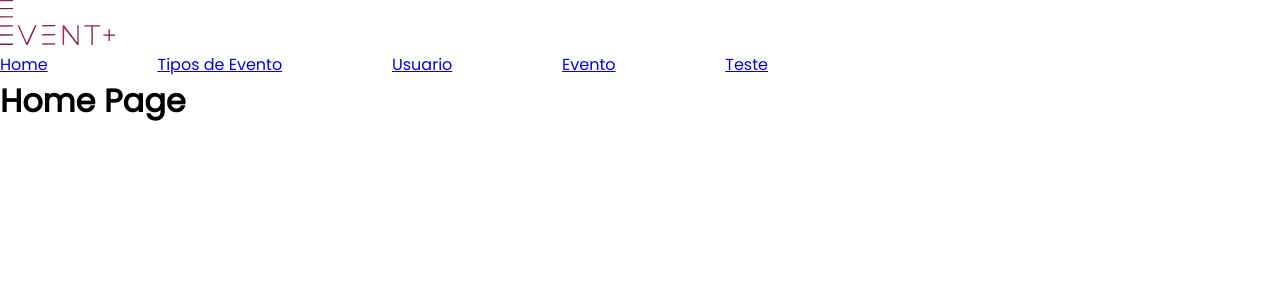
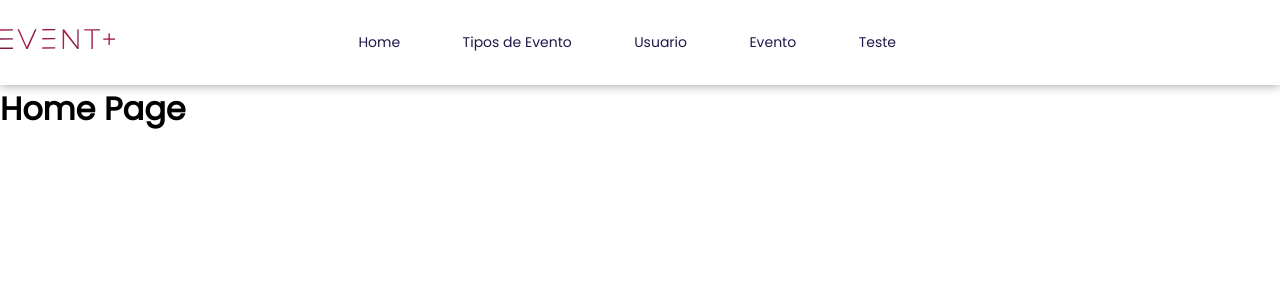
Before and after one commit to gabrielvictor0/react, a React (Create React App) app in the folder eventplus/: page / in a window 1280 px wide. Shown: the top 300 px of the page. Built offline with nearby package versions, Linux system fonts and the light colour scheme.

Commit message:
nav, menu lateral, header

```diff
--- a/eventplus/src/components/Header/Header.css
+++ b/eventplus/src/components/Header/Header.css
@@ -0,0 +1,31 @@
+.headerpage {
+    height: 55px;
+    padding: 20px 0 ;
+    box-shadow: 0 0 10px rgba(0, 0, 0, .4);
+    /* background-color: red; */
+}
+
+.header-flex {
+    display: flex;
+    justify-content: space-between;
+    align-items: center;
+    height: 100%;
+    /* background-color: green ; */
+}
+
+.headerpage__menubar {
+    width: 18px;
+}
+
+
+/* Desktop */
+@media screen and (min-width: 992px) {
+    .headerpage__menubar {
+        display: none;
+    }
+
+    .headerpage {
+        height: 85px;
+        padding: 0;
+    }
+}
--- a/eventplus/src/components/Header/Header.jsx
+++ b/eventplus/src/components/Header/Header.jsx
@@ -1,4 +1,4 @@
-import React from 'react';
+import React, { useState } from 'react';
 import './Header.css'
 import Container from '../Container/Container'
 import Nav from '../Nav/Nav'
@@ -8,13 +8,17 @@ import menubar from '../../assets/images/menubar.png'
 
 
 const Header = () => {
+    const [exibeNavbar, setExibeNavbar] = useState(false);//exibe/esconde menu
+
     return (
         <header className='headerpage'>
             <Container>
                 <div className="header-flex">
-                    <img src={menubar} alt="Imagem menu de barras. Serve para exibir ou esconder o menu no smartphone."/>
+                    <img src={menubar} alt="Imagem menu de barras. Serve para exibir ou esconder o menu no smartphone."
+                    onClick={() => {setExibeNavbar(true)}}
+                    className="headerpage__menubar"/>
 
-                    <Nav/>
+                    <Nav exibeNavbar={exibeNavbar} setExibeNavbar={setExibeNavbar}/>
 
                     <PerfilUsuario/>
 
--- a/eventplus/src/components/Nav/Nav.css
+++ b/eventplus/src/components/Nav/Nav.css
@@ -1,4 +1,68 @@
 /* Smartphone */
+@font-face {
+    font-family: Poppins-Thin;
+    src: url(../../assets/fonts/Poppins/Poppins-Thin.ttf);
+}
+
+@font-face {
+    font-family: Poppins-Regular;
+    src: url(../../assets/fonts/Poppins/Poppins-Regular.ttf);
+}
+
+.navbar {
+    position: fixed;
+    top: 0;
+    left: -91vw;
+
+    width: 90vw;
+    height: 100vh;
+    padding: 15px 0 15px 40px;
+
+    display: flex;
+    flex-direction: column;
+    align-items: flex-start;
+
+    opacity: 0;
+    background-color: #B51D44;
+    transition: left .4s, opacity .5s;
+}
+
+.navbar__close {
+    position: absolute;
+    top: 0px;
+    right: 20px;
+
+    font-family: Poppins-Thin;
+    font-size: 2rem;
+    color: white;
+    cursor: pointer;
+}
+
+.exibeNavbar {
+    left: 0 !important;
+    opacity: 1;
+}
+
+/* link do logotipo */
+.eventlogo {
+    width: 90%;
+    margin-bottom: 80px;
+    /* border: 1px solid white; */
+}
+
+/* imagem do logotipo */
+.eventlogo__logo-image {
+    width: 132px;
+}
+
+.navbar__items-box {
+    height: 100%;
+    display: flex;
+    flex-direction: column ;
+    align-items: flex-start;
+
+    /* border: 1px solid blue; */
+}/* Smartphone */
 @font-face {
     font-family: Poppins-Thin;
     src: url(../../assets/fonts/Poppins/Poppins-Thin.ttf);
--- a/eventplus/src/components/Nav/Nav.jsx
+++ b/eventplus/src/components/Nav/Nav.jsx
@@ -6,21 +6,25 @@ import logDesktop from '../../assets/images/logo-pink.svg'
 
 import {Link} from 'react-router-dom'
 
-const Nav = () => {
+const Nav = ({exibeNavbar, setExibeNavbar}) => {
+    console.log(`EXIBE O MENU? ${exibeNavbar}`);
     return (
-        <nav className='navbr'>
-            <span className='navbar__close'>x</span>
+        <nav className={`navbar ${exibeNavbar ? "exibeNavbar" : ""}`}>
+
+            <span onClick={() => {setExibeNavbar(false)}} className='navbar__close'>x</span>
+
             <Link to="/" className='eventlogo'>
                 <img className='eventlogo__logo-image' src={window.innerWidth >= 992 ? logDesktop : logMobile} alt="Event Plus Logo" />
             </Link>
 
             <div className="navbar__items-box">
-                <Link to="/">Home</Link>
-                <Link to="/tipo-eventos">Tipos de Evento</Link>
-                <Link to="/login">Usuario</Link>
-                <Link to="/eventos">Evento</Link>
-                <Link to="/testes">Teste</Link>
+                <Link to="/" className='navbar__item'>Home</Link>
+                <Link to="/tipo-eventos" className='navbar__item'>Tipos de Evento</Link>
+                <Link to="/login" className='navbar__item'>Usuario</Link>
+                <Link to="/eventos" className='navbar__item'>Evento</Link>
+                <Link to="/testes" className='navbar__item'>Teste</Link>
             </div>
+
         </nav>
     );
 };
```
